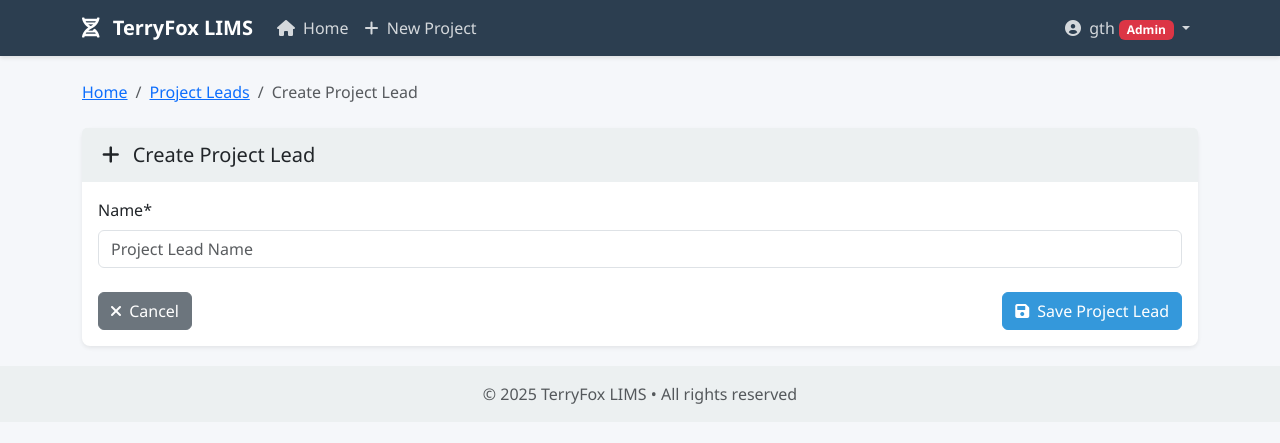
After one commit to acri-nb/terryfox-lims, a Django app: page /project-leads/create/ in a window 1280 px wide. The commit adds this page. Shown: the top 443 px of the page. Run offline with Django 3.2, Linux system fonts and the light colour scheme; a user stored in the database is signed in; some libraries are stand-ins or nearby versions.

Commit message:
manage projects lead

```diff
--- a/core/forms.py
+++ b/core/forms.py
@@ -2,7 +2,17 @@ from django import forms
 from django.forms import inlineformset_factory
 from django.utils.translation import gettext_lazy as _
 
-from .models import Project, Case, Comment, Accession
+from .models import Project, Case, Comment, Accession, ProjectLead
+
+class ProjectLeadForm(forms.ModelForm):
+    """Form for creating and updating project leads."""
+
+    class Meta:
+        model = ProjectLead
+        fields = ['name']
+        widgets = {
+            'name': forms.TextInput(attrs={'class': 'form-control', 'placeholder': _('Project Lead Name')}),
+        }
 
 class ProjectForm(forms.ModelForm):
     """Form for creating and updating projects."""
@@ -13,8 +23,14 @@ class ProjectForm(forms.ModelForm):
         widgets = {
             'name': forms.TextInput(attrs={'class': 'form-control'}),
             'description': forms.Textarea(attrs={'class': 'form-control', 'rows': 4}),
-            'project_lead': forms.TextInput(attrs={'class': 'form-control'}),
+            'project_lead': forms.Select(attrs={'class': 'form-select'}),
         }
+
+    def __init__(self, *args, **kwargs):
+        super().__init__(*args, **kwargs)
+
+        # Create blank option for project_lead
+        self.fields['project_lead'].empty_label = _('-- Select a Project Lead --')
 
 class CaseForm(forms.ModelForm):
     """Form for creating and updating cases."""
--- a/core/models.py
+++ b/core/models.py
@@ -1,12 +1,31 @@
 from django.db import models
 from django.contrib.auth.models import User, Group
 from django.utils.translation import gettext_lazy as _
+
+class ProjectLead(models.Model):
+    """Model representing a project lead in the LIMS."""
+    name = models.CharField(max_length=255, unique=True)
+
+    def __str__(self):
+        return self.name
+
+    class Meta:
+        ordering = ['name']
+        verbose_name = _('Project Lead')
+        verbose_name_plural = _('Project Leads')
 
 class Project(models.Model):
     """Model representing a research project in the LIMS."""
     name = models.CharField(max_length=255)
     description = models.TextField(blank=True)
-    project_lead = models.CharField(max_length=255, blank=True, verbose_name=_('Project Lead'))
+    project_lead = models.ForeignKey(
+        ProjectLead,
+        on_delete=models.SET_NULL,
+        null=True,
+        blank=True,
+        related_name='projects',
+        verbose_name=_('Project Lead')
+    )
     created_at = models.DateTimeField(auto_now_add=True)
     updated_at = models.DateTimeField(auto_now=True)
     created_by = models.ForeignKey(User, on_delete=models.CASCADE, related_name='created_projects')
@@ -17,6 +36,11 @@ class Project(models.Model):
     def get_cases_count(self):
         """Return the number of cases in this project."""
         return self.cases.count()
+
+    @classmethod
+    def get_unique_project_leads(cls):
+        """Return all unique project leads."""
+        return ProjectLead.objects.all().order_by('name')
 
 class Case(models.Model):
     """Model representing a case within a project."""
--- /dev/null
+++ b/core/templatetags/__init__.py
@@ -0,0 +1 @@
+# This file is required to make the directory a Python package
--- a/core/urls.py
+++ b/core/urls.py
@@ -15,4 +15,10 @@ urlpatterns = [
     path('cases/<int:case_id>/', views.case_detail, name='case_detail'),
     path('projects/<int:project_id>/cases/create/', views.case_create, name='case_create'),
     path('cases/<int:case_id>/delete/', views.case_delete, name='case_delete'),
+
+    # Project Lead URLs
+    path('project-leads/', views.project_lead_list, name='project_lead_list'),
+    path('project-leads/create/', views.project_lead_create, name='project_lead_create'),
+    path('project-leads/<int:lead_id>/update/', views.project_lead_update, name='project_lead_update'),
+    path('project-leads/<int:lead_id>/delete/', views.project_lead_delete, name='project_lead_delete'),
 ]
--- a/core/views.py
+++ b/core/views.py
@@ -5,8 +5,8 @@ from django.contrib import messages
 from django.utils.translation import gettext_lazy as _
 from django.db.models import Count
 
-from .models import Project, Case, Accession, Comment
-from .forms import ProjectForm, CaseForm, CommentForm, AccessionFormSet
+from .models import Project, Case, Accession, Comment, ProjectLead
+from .forms import ProjectForm, CaseForm, CommentForm, AccessionFormSet, ProjectLeadForm
 
 @login_required
 def home(request):
@@ -20,7 +20,7 @@ def home(request):
     total_cases = Case.objects.count()
 
     # Projects by project lead
-    projects_by_lead = Project.objects.values('project_lead').annotate(count=Count('id')).order_by('-count')
+    projects_by_lead = Project.objects.values('project_lead__name').annotate(count=Count('id')).order_by('-count')
 
     # Cases by status and tier
     cases_by_status = Case.objects.values('status').annotate(count=Count('id')).order_by('-count')
@@ -221,3 +221,89 @@ def case_delete(request, case_id):
         return redirect('project_detail', project_id=project_id)
 
     return render(request, 'core/case_confirm_delete.html', {'case': case})
+
+# CRUD operations for Project Leads, only for Bioinformatician users
+@login_required
+@permission_required('core.view_projectlead', raise_exception=True)
+def project_lead_list(request):
+    """
+    View for listing all project leads
+    """
+    leads = ProjectLead.objects.all().order_by('name')
+    project_counts = {}
+
+    # Get project counts for each lead
+    for lead in leads:
+        project_counts[lead.id] = lead.projects.count()
+
+    # Convert to JSON-serializable dictionary with string keys
+    project_counts_json = {str(k): v for k, v in project_counts.items()}
+
+    return render(request, 'core/project_lead_list.html', {
+        'leads': leads,
+        'project_counts': project_counts,
+        'project_counts_json': project_counts_json,
+    })
+
+@login_required
+@permission_required('core.add_projectlead', raise_exception=True)
+def project_lead_create(request):
+    """
+    View for creating a new project lead
+    """
+    if request.method == 'POST':
+        form = ProjectLeadForm(request.POST)
+        if form.is_valid():
+            form.save()
+            messages.success(request, _('Project Lead created successfully!'))
+            return redirect('project_lead_list')
+    else:
+        form = ProjectLeadForm()
+
+    return render(request, 'core/project_lead_form.html', {
+        'form': form,
+        'title': _('Create Project Lead')
+    })
+
+@login_required
+@permission_required('core.change_projectlead', raise_exception=True)
+def project_lead_update(request, lead_id):
+    """
+    View for updating an existing project lead
+    """
+    lead = get_object_or_404(ProjectLead, id=lead_id)
+
+    if request.method == 'POST':
+        form = ProjectLeadForm(request.POST, instance=lead)
+        if form.is_valid():
+            form.save()
+            messages.success(request, _('Project Lead updated successfully!'))
+            return redirect('project_lead_list')
+    else:
+        form = ProjectLeadForm(instance=lead)
+
+    return render(request, 'core/project_lead_form.html', {
+        'form': form,
+        'lead': lead,
+        'title': _('Update Project Lead')
+    })
+
+@login_required
+@permission_required('core.delete_projectlead', raise_exception=True)
+def project_lead_delete(request, lead_id):
+    """
+    View for deleting a project lead
+    """
+    lead = get_object_or_404(ProjectLead, id=lead_id)
+
+    # Check if there are projects using this lead
+    if lead.projects.exists():
+        messages.error(request, _('Cannot delete Project Lead that is being used by existing projects.'))
+        return redirect('project_lead_list')
+
+    if request.method == 'POST':
+        lead.delete()
+        messages.success(request, _('Project Lead deleted successfully!'))
+        return redirect('project_lead_list')
+
+    return render(request, 'core/project_lead_confirm_delete.html', {'lead': lead})
--- /dev/null
+++ b/templates/core/project_lead_form.html
@@ -0,0 +1,41 @@
+{% extends 'base.html' %}
+{% load crispy_forms_tags %}
+
+{% block title %}{{ title }} | TerryFox LIMS{% endblock %}
+
+{% block content %}
+<nav aria-label="breadcrumb" class="mb-4">
+    <ol class="breadcrumb">
+        <li class="breadcrumb-item"><a href="{% url 'home' %}">Home</a></li>
+        <li class="breadcrumb-item"><a href="{% url 'project_lead_list' %}">Project Leads</a></li>
+        <li class="breadcrumb-item active">{{ title }}</li>
+    </ol>
+</nav>
+
+<div class="card shadow-sm">
+    <div class="card-header">
+        <h5 class="mb-0">
+            {% if lead %}
+            <i class="fas fa-edit me-2"></i>
+            {% else %}
+            <i class="fas fa-plus me-2"></i>
+            {% endif %}
+            {{ title }}
+        </h5>
+    </div>
+    <div class="card-body">
+        <form method="post">
+            {% csrf_token %}
+            {{ form|crispy }}
+            <div class="d-flex justify-content-between mt-4">
+                <a href="{% url 'project_lead_list' %}" class="btn btn-secondary">
+                    <i class="fas fa-times me-1"></i> Cancel
+                </a>
+                <button type="submit" class="btn btn-primary">
+                    <i class="fas fa-save me-1"></i> Save Project Lead
+                </button>
+            </div>
+        </form>
+    </div>
+</div>
+{% endblock %}
```
Also changed, not shown: core/admin.py (+26 -27 lines), core/templatetags/core_extras.py (added, +34 -0 lines), templates/core/home.html (+15 -6 lines), templates/core/project_form.html (+45 -1 lines), templates/core/project_lead_confirm_delete.html (added, +35 -0 lines), templates/core/project_lead_list.html (added, +94 -0 lines), core/migrations/0005_format_project_leads.py (added), core/migrations/0006_projectlead_project_project_lead_obj.py (added), core/migrations/0007_populate_project_leads.py (added), core/migrations/0008_replace_project_lead_field.py (added), core/migrations/0009_migrate_project_lead_values.py (added), db.sqlite3.
